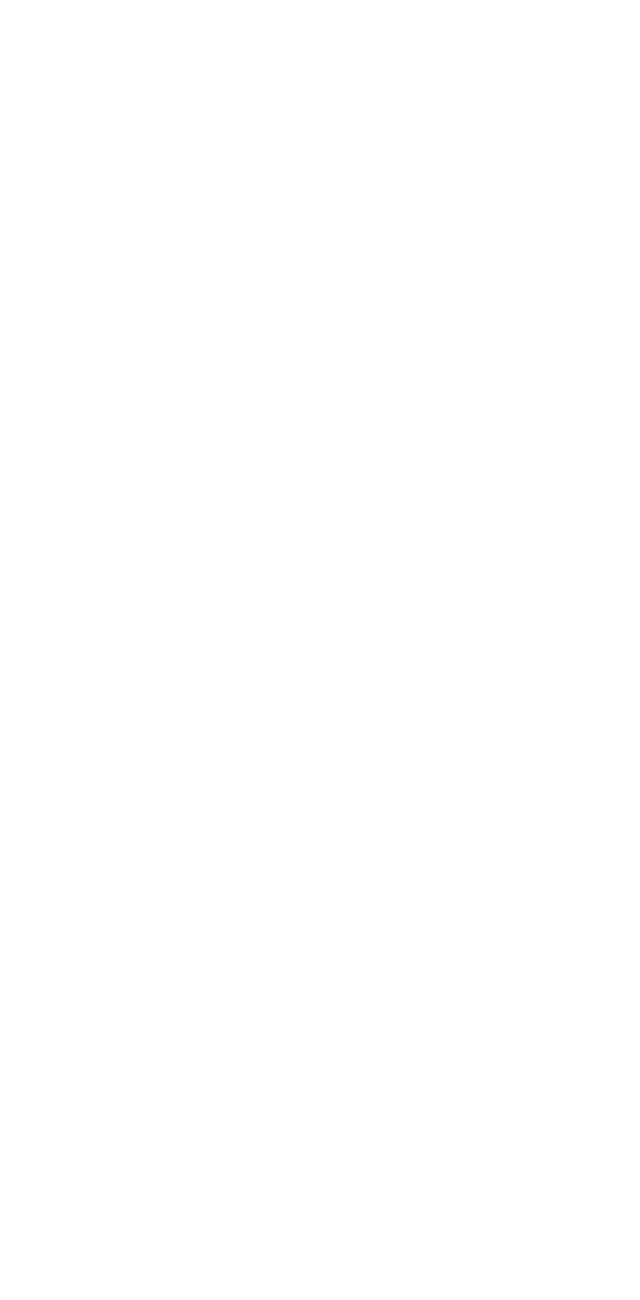
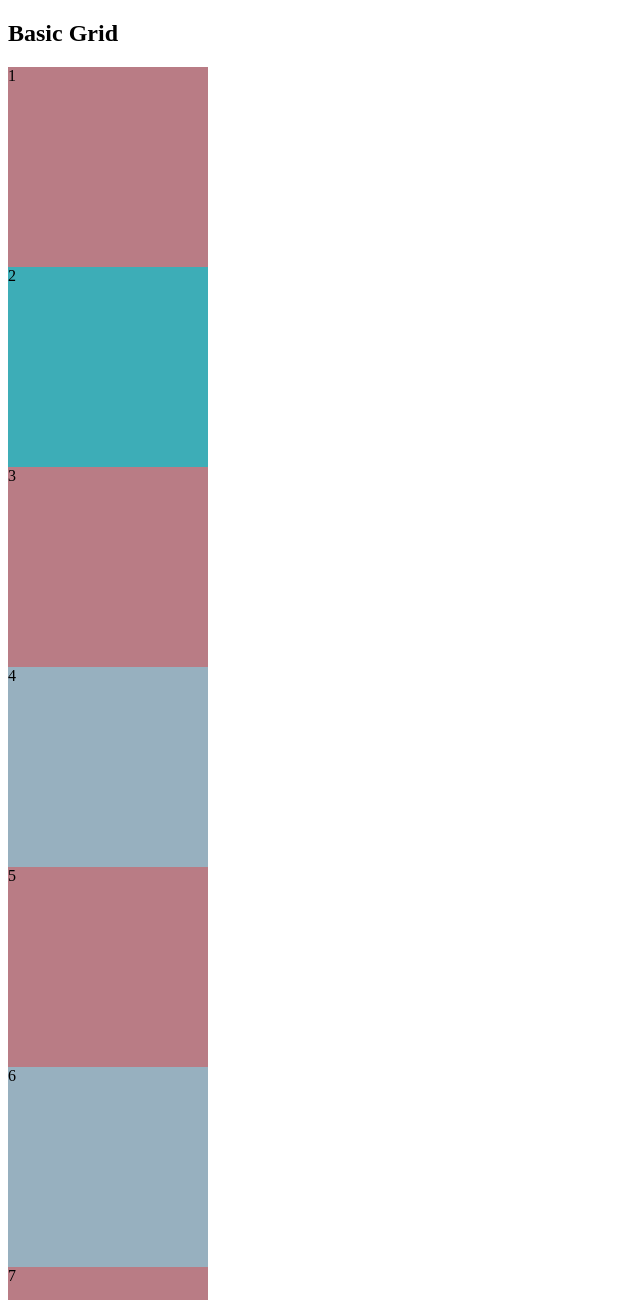
Before and after one commit to ashx3s/css-grid-intro, a plain HTML site: page index.html in a window 1280 px wide. Shown: the top 1300 px of the page, without its empty margins (0-640 px from the left). Before the commit the page ends 800 px from the top, so only its background shows below. Drawn offline with Linux system fonts and the light colour scheme.

Commit message:
set up first grid as a section with it's own header

```diff
--- a/index.html
+++ b/index.html
@@ -14,7 +14,26 @@
 </head>
 
 <body>
-
+  <!-- main grid container -->
+  <main>
+    <section class="grid-container">
+      <header>
+        <h2>Basic Grid</h2>
+      </header>
+      <!-- 3 boxes -->
+      <div class="box bg-red">1</div>
+      <div class="box bg-green">2</div>
+      <div class="box bg-red">3</div>
+      <!-- 3 boxes-->
+      <div class="box bg-gray">4</div>
+      <div class="box bg-red">5</div>
+      <div class="box bg-gray">6</div>
+      <!-- 3 boxes -->
+      <div class="box bg-red">7</div>
+      <div class="box bg-green">8</div>
+      <div class="box bg-red">9</div>
+    </section>
+  </main>
 </body>
 
 </html>
```
